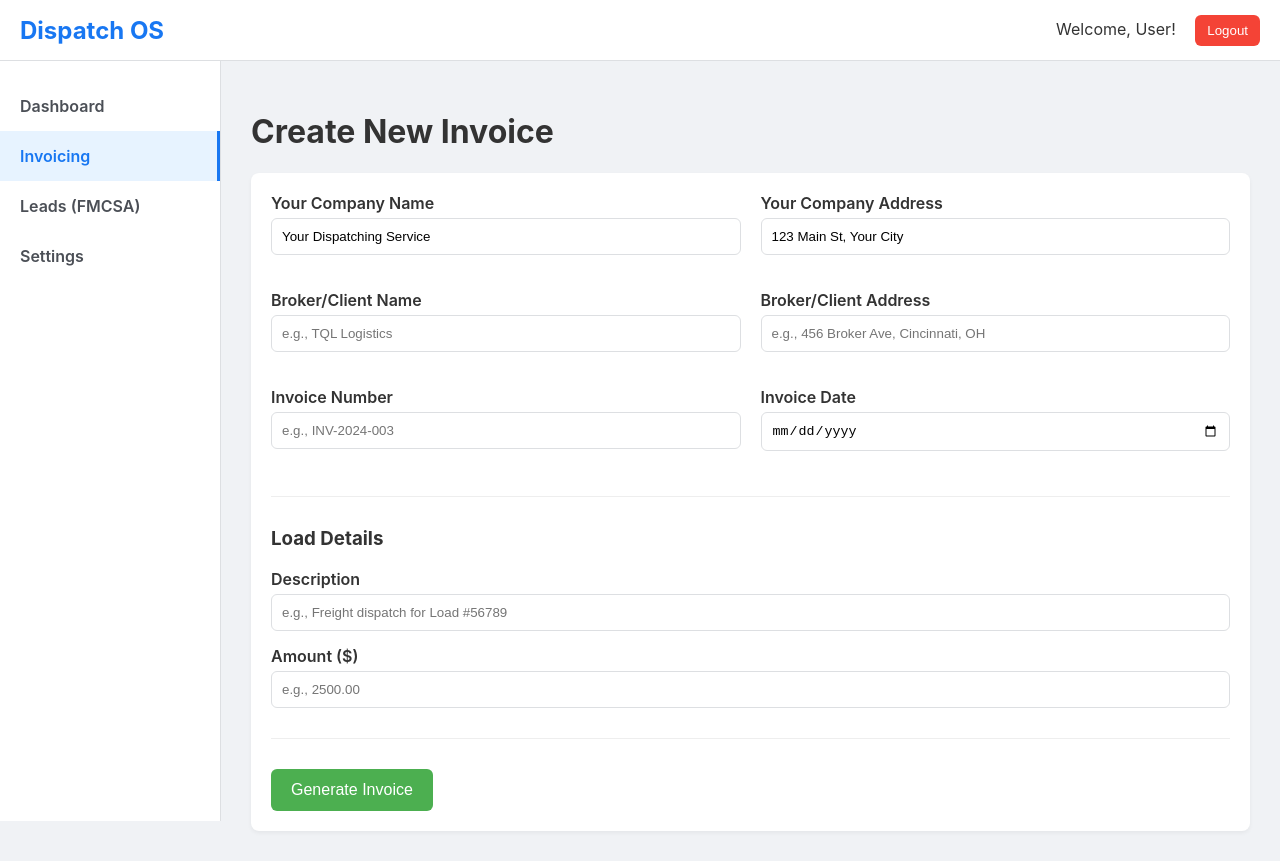
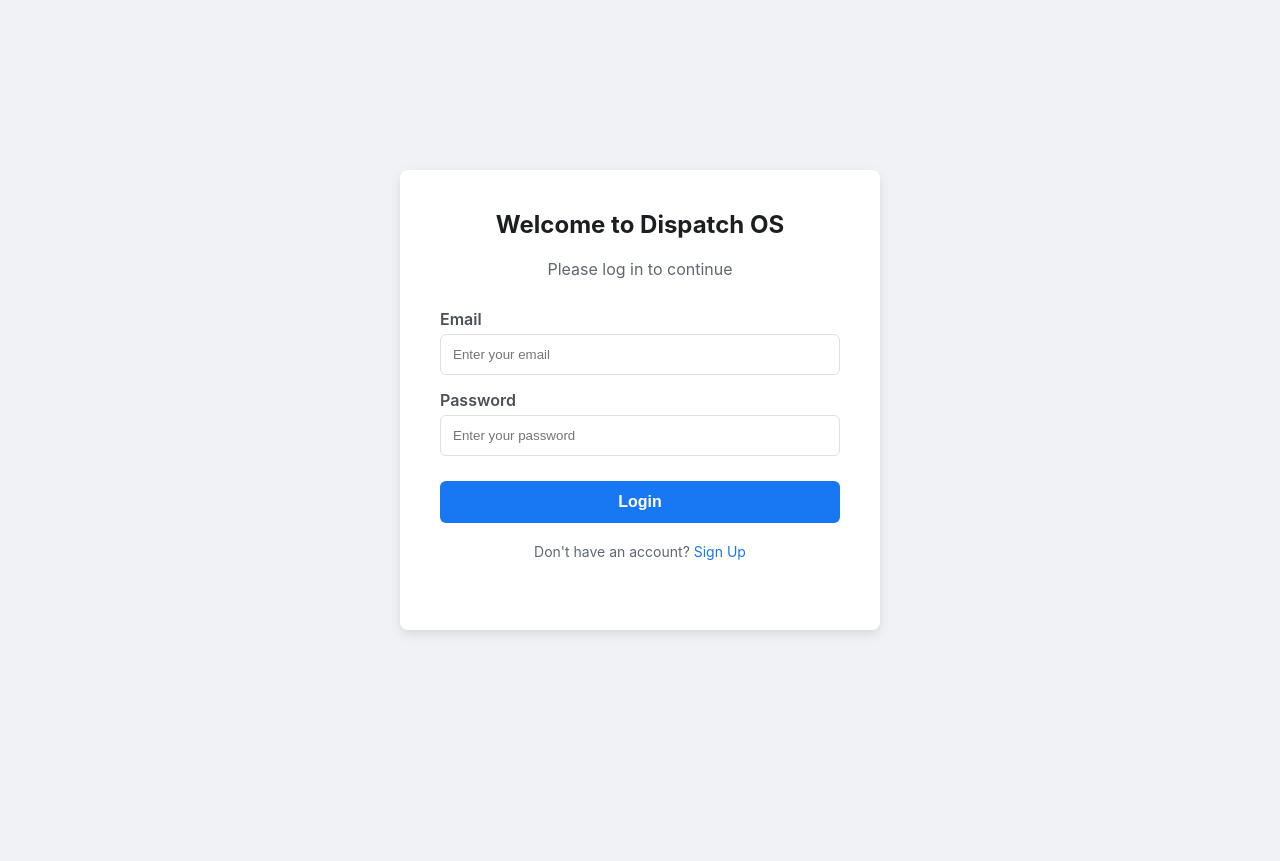
Before and after one commit to chuh31481-wq/os-frontend, a plain HTML site: page index.html in a window 1280 px wide. After the commit the page ends 800 px from the top, so only its background shows below. Drawn offline with nearby package versions, Linux system fonts and the light colour scheme.

Commit message:
Update index.html

```diff
--- a/index.html
+++ b/index.html
@@ -3,78 +3,29 @@
 <head>
     <meta charset="UTF-8">
     <meta name="viewport" content="width=device-width, initial-scale=1.0">
-    <title>Invoicing - Dispatch OS</title>
-    <link rel="stylesheet" href="dashboard.css">
-    <link rel="stylesheet" href="invoicing.css">
+    <title>Login - Dispatch OS</title>
+    <link rel="stylesheet" href="style.css">
 </head>
 <body>
-    <div class="navbar">
-        <div class="logo">Dispatch OS</div>
-        <div class="user-menu">
-            <span>Welcome, User!</span>
-            <button id="logoutButton">Logout</button>
+    <div class="login-container">
+        <h2>Welcome to Dispatch OS</h2>
+        <p>Please log in to continue</p>
+        <div class="form-group">
+            <label for="email">Email</label>
+            <input type="email" id="email" placeholder="Enter your email">
         </div>
+        <div class="form-group">
+            <label for="password">Password</label>
+            <input type="password" id="password" placeholder="Enter your password">
+        </div>
+        <button id="loginButton">Login</button>
+        <p class="signup-link">Don't have an account? <a href="signup.html">Sign Up</a></p>
     </div>
 
-    <div class="container">
-        <div class="sidebar">
-            <ul>
-                <li><a href="dashboard.html">Dashboard</a></li>
-                <li class="active"><a href="invoicing.html">Invoicing</a></li>
-                <li><a href="#">Leads (FMCSA)</a></li>
-                <li><a href="#">Settings</a></li>
-            </ul>
-        </div>
+    <!-- JavaScript files ko yahan link kiya gaya hai -->
+    <script src="https://cdn.jsdelivr.net/npm/@supabase/supabase-js@2"></script>
+    <script src="supabase-client.js"></script>
+    <script src="app.js"></script>
 
-        <div class="main-content">
-            <h1>Create New Invoice</h1>
-
-            <div class="card">
-                <div class="form-grid">
-                    <!-- Form fields go here, they are correct in your code -->
-                    <div class="form-group">
-                        <label for="companyName">Your Company Name</label>
-                        <input type="text" id="companyName" value="Your Dispatching Service">
-                    </div>
-                    <div class="form-group">
-                        <label for="companyAddress">Your Company Address</label>
-                        <input type="text" id="companyAddress" value="123 Main St, Your City">
-                    </div>
-                    <div class="form-group">
-                        <label for="clientName">Broker/Client Name</label>
-                        <input type="text" id="clientName" placeholder="e.g., TQL Logistics">
-                    </div>
-                    <div class="form-group">
-                        <label for="clientAddress">Broker/Client Address</label>
-                        <input type="text" id="clientAddress" placeholder="e.g., 456 Broker Ave, Cincinnati, OH">
-                    </div>
-                    <div class="form-group">
-                        <label for="invoiceNumber">Invoice Number</label>
-                        <input type="text" id="invoiceNumber" placeholder="e.g., INV-2024-003">
-                    </div>
-                    <div class="form-group">
-                        <label for="invoiceDate">Invoice Date</label>
-                        <input type="date" id="invoiceDate">
-                    </div>
-                </div>
-                <hr>
-                <h3>Load Details</h3>
-                <div class="form-group">
-                    <label for="itemDescription">Description</label>
-                    <input type="text" id="itemDescription" placeholder="e.g., Freight dispatch for Load #56789">
-                </div>
-                <div class="form-group">
-                    <label for="itemAmount">Amount ($)</label>
-                    <input type="number" id="itemAmount" placeholder="e.g., 2500.00">
-                </div>
-                <hr>
-                <button id="generateInvoiceBtn">Generate Invoice</button>
-            </div>
-
-        </div>
-    </div>
-
-    <!-- YEH LINE BODY TAG KE ANDAR HONI CHAHIYE -->
-    <script src="invoicing.js"></script>
 </body>
 </html>
```
